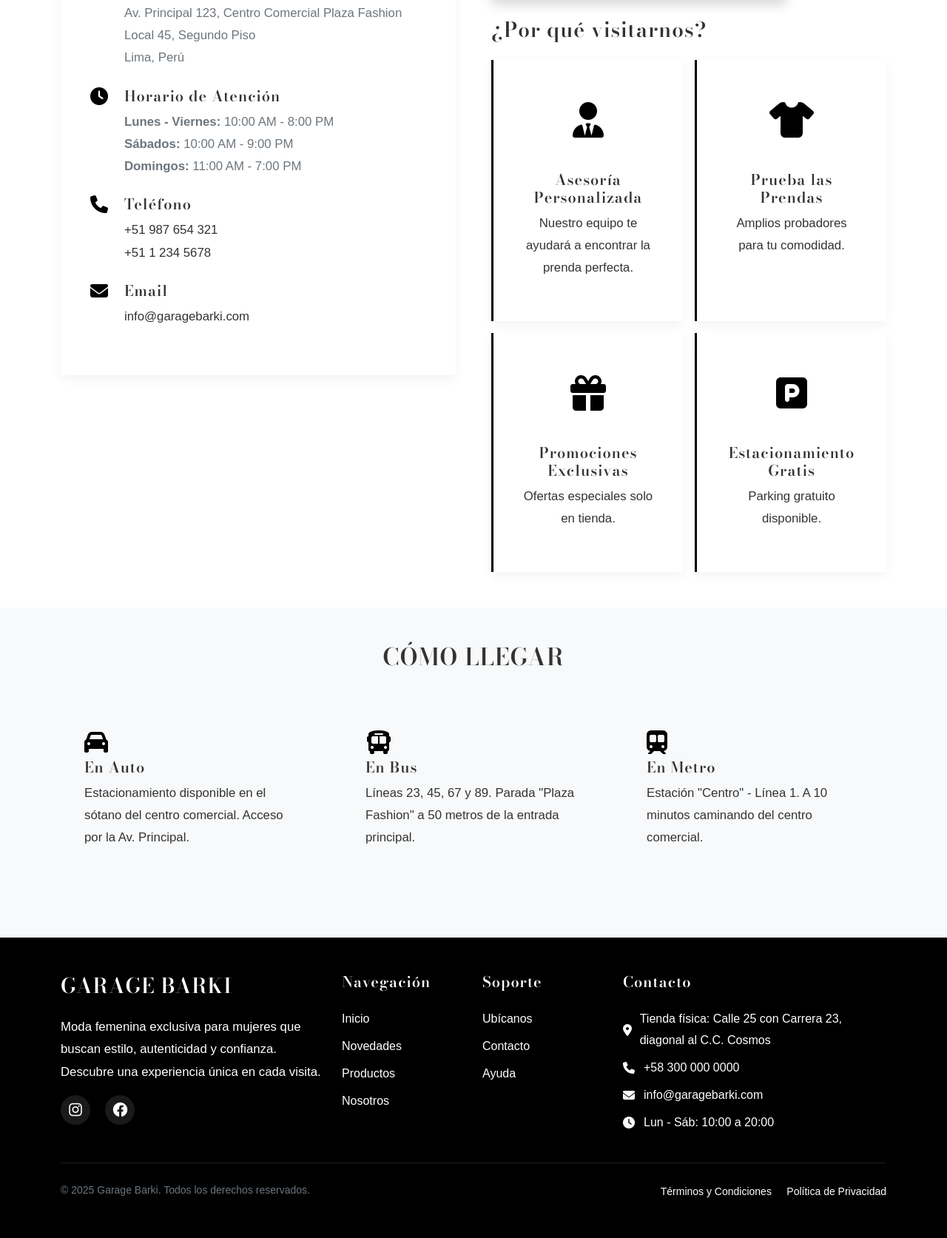
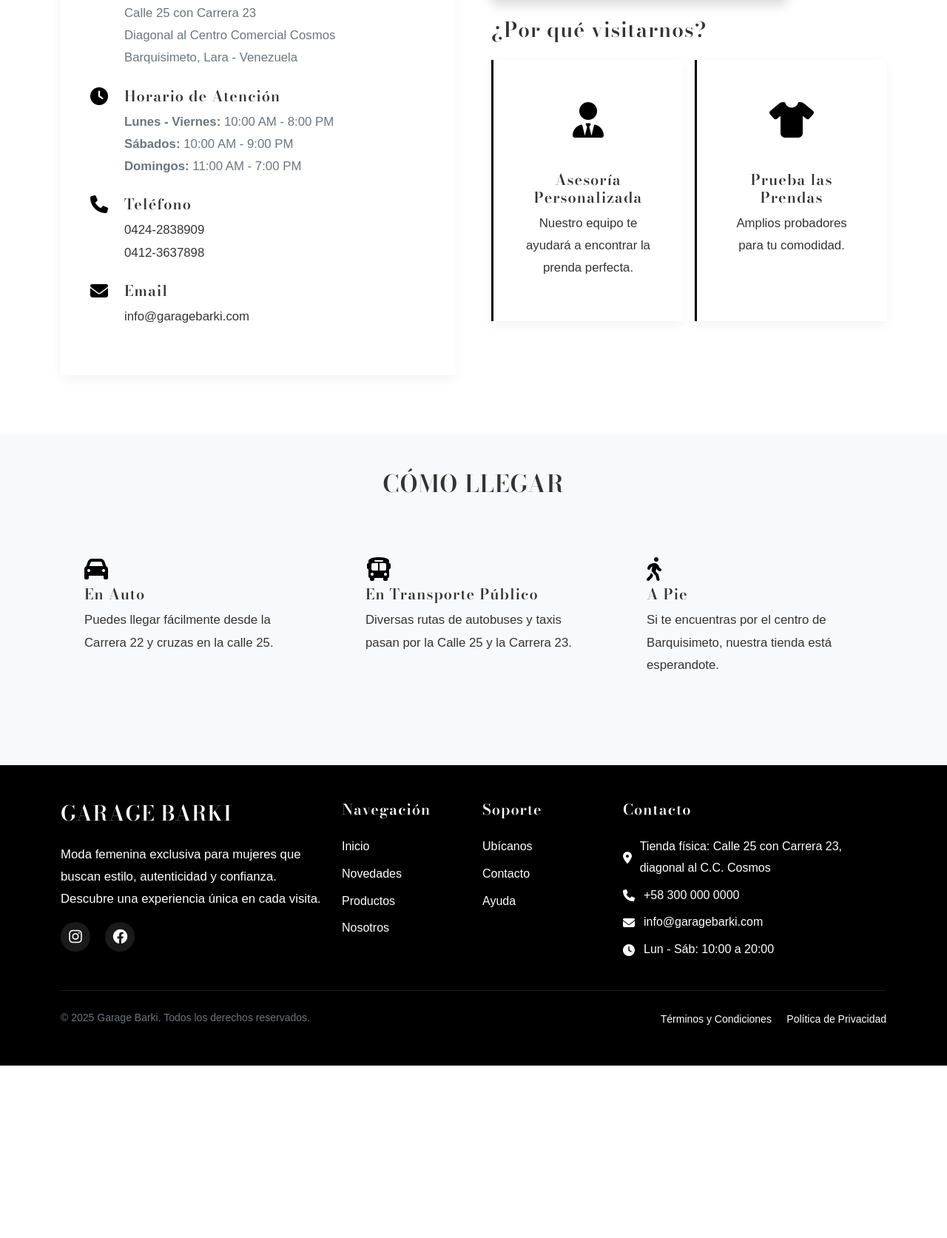
Before and after one commit to Team-Project-Org-2025/BarkiOS-XAMPP, a PHP site: page /BarkiOS/ubicanos in a window 1280 px wide. Shown: the part 1311-2984 px from the top of the page at 74% size. After the commit the page ends 2751 px from the top, so only its background shows below. Run offline with PHP 8.4, Linux system fonts and the light colour scheme; some web fonts are replaced.

Commit message:
Se agrego informacion necesaria para la pagina de ubicacion

```diff
--- a/app/views/front/ubicanos.php
+++ b/app/views/front/ubicanos.php
@@ -17,7 +17,7 @@
             <div class="container-fluid p-0">
                 <div class="map-container" data-aos="fade-up">
                     <iframe
-                        src="https://www.google.com/maps/embed?pb=!1m18!1m12!1m3!1d3901.9876543210!2d-77.0428!3d-12.0464!2m3!1f0!2f0!3f0!3m2!1i1024!2i768!4f13.1!3m3!1m2!1s0x0%3A0x0!2zMTLCsDAyJzQ3LjAiUyA3N8KwMDInMzQuMSJX!5e0!3m2!1ses!2spe!4v1234567890"
+                        src="https://www.google.com/maps/embed?pb=!1m18!1m12!1m3!1d3916.849299169763!2d-69.31893792512194!3d10.06972238999382!2m3!1f0!2f0!3f0!3m2!1i1024!2i768!4f13.1!3m3!1m2!1s0x8e8767138adaaeb7%3A0xdbbee2d5bf528015!2sGarage%20Barki!5e0!3m2!1ses!2sve!4v1730320500000!5m2!1ses!2sve"
                         width="100%"
                         height="450"
                         style="border:0;"
@@ -45,7 +45,11 @@
                                 <i class="fas fa-map-marker-alt"></i>
                                 <div class="location-detail-content">
                                   <h5>Dirección</h5>
-                                    <p>Av. Principal 123, Centro Comercial Plaza Fashion<br>Local 45, Segundo Piso<br>Lima, Perú</p>
+                                  <p>
+                                    Calle 25 con Carrera 23<br>
+                                    Diagonal al Centro Comercial Cosmos<br>
+                                    Barquisimeto, Lara - Venezuela
+                                  </p>
                                 </div>
                             </div>
 
@@ -66,8 +70,8 @@
                                 <div class="location-detail-content">
                                     <h5>Teléfono</h5>
                                     <p>
-                                        <a href="tel:+51987654321">+51 987 654 321</a><br>
-                                        <a href="tel:+5112345678">+51 1 234 5678</a>
+                                        <a href="tel:0424-2838909">0424-2838909</a><br>
+                                        <a href="tel:0412-3637898">0412-3637898</a>
                                     </p>
                                 </div>
                             </div>
@@ -108,59 +112,56 @@
                                     <p>Amplios probadores para tu comodidad.</p>
                                 </div>
                             </div>
-                            <div class="col-md-6">
-                                <div class="info-card text-center">
-                                    <div class="info-card-icon">
-                                        <i class="fas fa-gift"></i>
-                                    </div>
-                                    <h5>Promociones Exclusivas</h5>
-                                    <p>Ofertas especiales solo en tienda.</p>
-                                </div>
-                            </div>
-                            <div class="col-md-6">
-                                <div class="info-card text-center">
-                                    <div class="info-card-icon">
-                                        <i class="fas fa-parking"></i>
-                                    </div>
-                                    <h5>Estacionamiento Gratis</h5>
-                                    <p>Parking gratuito disponible.</p>
-                                </div>
-                            </div>
                         </div>
                     </div>
                 </div>
             </div>
         </section>
 
-        <!-- Cómo llegar mejorado -->
+        <!-- Cómo llegar -->
         <section class="py-5 bg-light">
           <div class="container">
             <h2 class="text-center mb-5" data-aos="fade-up">CÓMO LLEGAR</h2>
             <div class="row g-4">
+
+              <!-- En Auto -->
               <div class="col-md-4" data-aos="fade-up">
                 <div class="transport-card">
                   <i class="fas fa-car"></i>
                   <h5>En Auto</h5>
-                            <p>Estacionamiento disponible en el sótano del centro comercial. Acceso por la Av. Principal.</p>
+                  <p>
+                    Puedes llegar fácilmente desde la Carrera 22  y cruzas en la calle 25.
+                  </p>
                 </div>
               </div>
+
+              <!-- En Transporte Público -->
               <div class="col-md-4" data-aos="fade-up" data-aos-delay="100">
                 <div class="transport-card">
                   <i class="fas fa-bus"></i>
-                            <h5>En Bus</h5>
-                            <p>Líneas 23, 45, 67 y 89. Parada "Plaza Fashion" a 50 metros de la entrada principal.</p>
+                  <h5>En Transporte Público</h5>
+                  <p>
+                    Diversas rutas de autobuses y taxis pasan por la Calle 25 y la Carrera 23.
+                  </p>
                 </div>
               </div>
+
+              <!-- A Pie o en Moto -->
               <div class="col-md-4" data-aos="fade-up" data-aos-delay="200">
                 <div class="transport-card">
-                            <i class="fas fa-subway"></i>
-                            <h5>En Metro</h5>
-                            <p>Estación "Centro" - Línea 1. A 10 minutos caminando del centro comercial.</p>
+                  <i class="fas fa-walking"></i>
+                  <h5>A Pie</h5>
+                  <p>
+                    Si te encuentras por el centro de Barquisimeto, nuestra
+                    tienda está esperandote.
+                  </p>
                 </div>
               </div>
+
             </div>
           </div>
         </section>
+
 
     <!-- Footer -->
 <?php require_once __DIR__ . '/../partials/footer.php';?>
```
Lines whose indentation alone changed are shown as unchanged.
